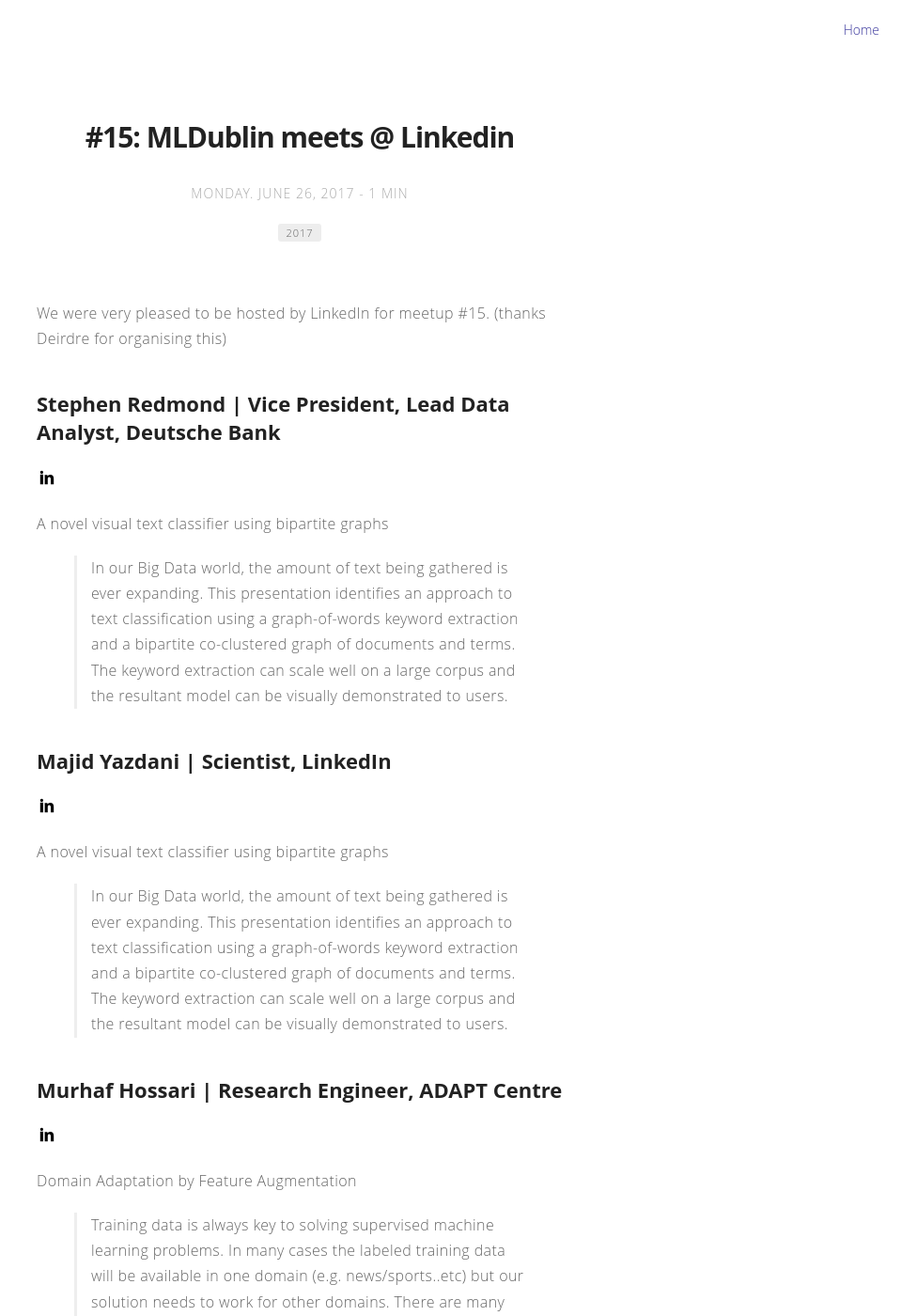
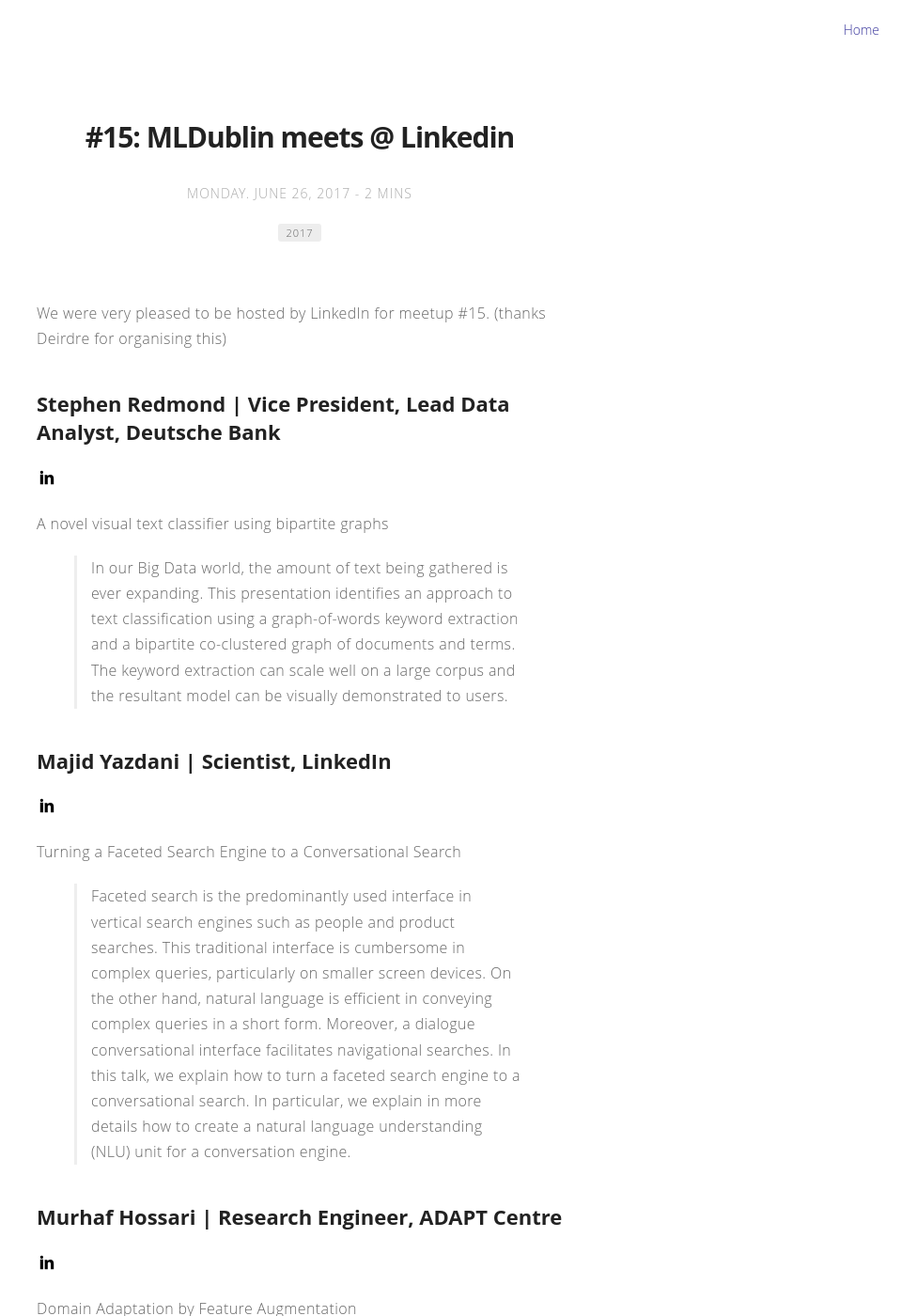
Before and after one commit to MLDublin/mldublin.github.io, a Jekyll site: the page built from _posts/2017-06-26-linkedin.md, in a window 1280 px wide and 1400 px high. Shown: the whole window at 94% size, without its empty margins (321-1280 px from the left). Built offline with Jekyll 4.4.1, drawn with Linux system fonts in a browser that asks for light colours; some web fonts are replaced; comment, search, counter and statistics services are not loaded.

Commit message:
fix text in linked in

```diff
--- a/_posts/2017-06-26-linkedin.md
+++ b/_posts/2017-06-26-linkedin.md
@@ -27,9 +27,9 @@
 <a class="link" data-title="Majid Yazdani" href="https://www.linkedin.com/in/majid-yazdani-a9032011/" target="_blank"> <svg class="icon icon-linkedin"><use xlink:href="#icon-linkedin"></use></svg> </a>
 </div>
 
-A novel visual text classifier using bipartite graphs
+Turning a Faceted Search Engine to a Conversational Search
 
-> In our Big Data world, the amount of text being gathered is ever expanding. This presentation identifies an approach to text classification using a graph-of-words keyword extraction and a bipartite co-clustered graph of documents and terms. The keyword extraction can scale well on a large corpus and the resultant model can be visually demonstrated to users.
+> Faceted search is the predominantly used interface in vertical search engines such as people and product searches. This traditional interface is cumbersome in complex queries, particularly on smaller screen devices. On the other hand, natural language is efficient in conveying complex queries in a short form. Moreover, a dialogue conversational interface facilitates navigational searches. In this talk, we explain how to turn a faceted search engine to a conversational search. In particular, we explain in more details how to create a natural language understanding (NLU) unit for a conversation engine.
 
 <!--
  - [slides](/assets/slides/meetup_15/)
```
